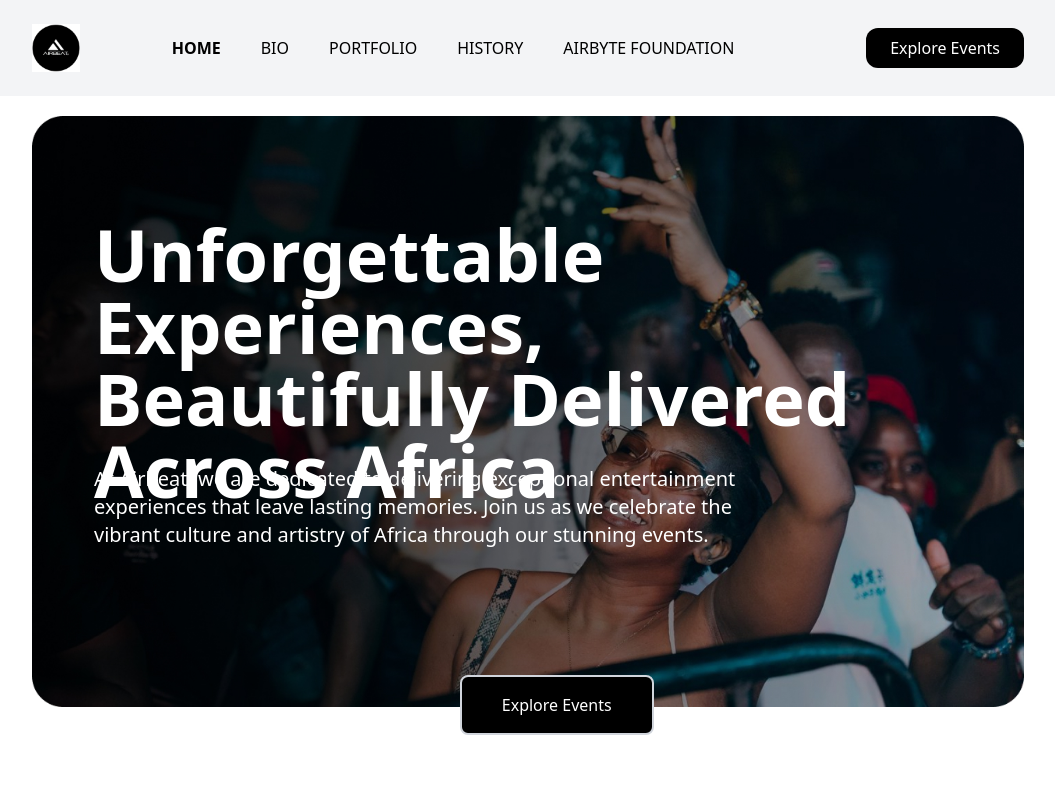
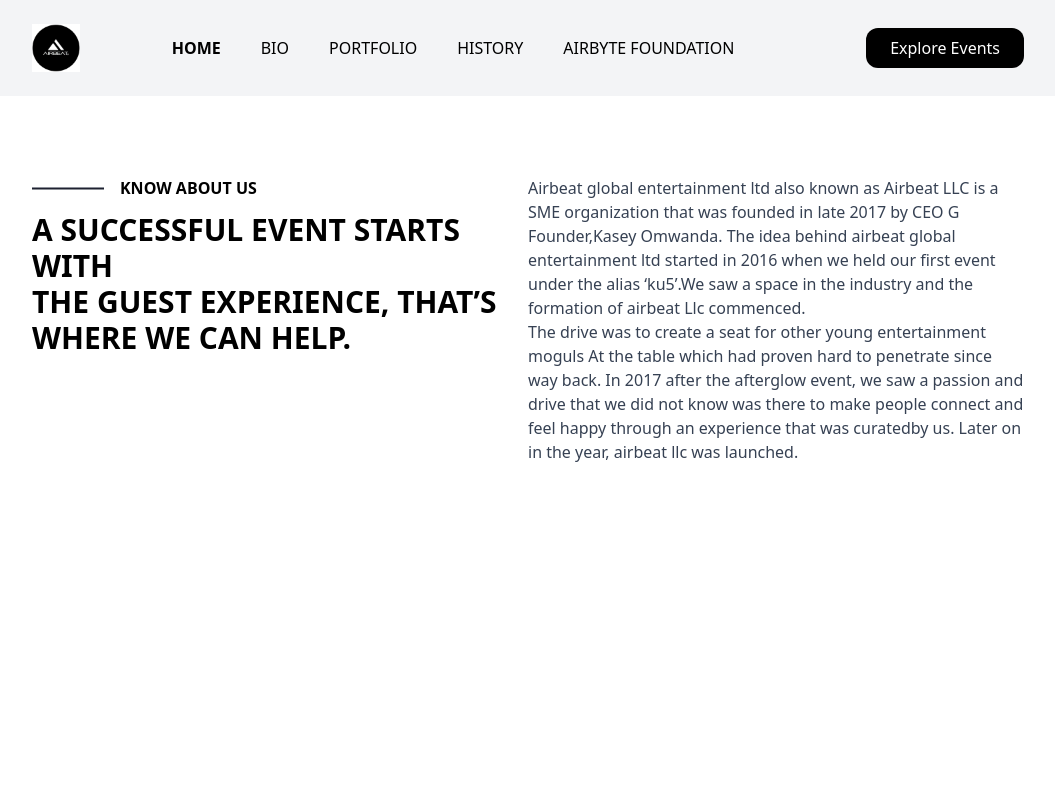
Before and after one commit to Fredenga/airbyte, a React (Vite) app: page /bio in a window 1280 px wide. Shown: the top 800 px of the page, without its empty margins (112-1167 px from the left). Built offline with nearby package versions, Linux system fonts and the light colour scheme.

Commit message:
BioTop section complete

```diff
--- a/src/App.tsx
+++ b/src/App.tsx
@@ -1,9 +1,11 @@
-import Home from "./pages/Home";
+import Bio from "./pages/Bio";
+// import Home from "./pages/Home";
 
 const App = () => {
   return (
     <div>
-      <Home />
+      {/* <Home /> */}
+      <Bio />
     </div>
   );
 };
--- /dev/null
+++ b/src/components/BioTop.tsx
@@ -0,0 +1,33 @@
+const BioTop = () => {
+  return (
+    <section className="flex flex-col md:flex-row mt-44 md:px-36">
+      <div id="left" className="w-1/2">
+        <div id="top" className="flex items-center mb-3">
+          <img src="/src/assets/line.jpg" alt="" className="h-1/2 mr-4" />
+          <span className="font-bold">KNOW ABOUT US</span>
+        </div>
+        <h1 className="uppercase text-3xl font-bold">
+          A successful event starts with <br /> the guest experience, that’s{" "}
+          <br />
+          where we can help.
+        </h1>
+      </div>
+      <div id="right" className="w-1/2">
+        <p className="font-sm text-gray-700">
+          Airbeat global entertainment ltd also known as Airbeat LLC is a SME
+          organization that was founded in late 2017 by CEO G Founder,Kasey
+          Omwanda. The idea behind airbeat global entertainment ltd started in
+          2016 when we held our first event under the alias ‘ku5’.We saw a space
+          in the industry and the formation of airbeat Llc commenced. <br /> The
+          drive was to create a seat for other young entertainment moguls At the
+          table which had proven hard to penetrate since way back. In 2017 after
+          the afterglow event, we saw a passion and drive that we did not know
+          was there to make people connect and feel happy through an experience
+          that was curatedby us. Later on in the year, airbeat llc was launched.
+        </p>
+      </div>
+    </section>
+  );
+};
+
+export default BioTop;
--- a/src/components/Footer.tsx
+++ b/src/components/Footer.tsx
@@ -1,4 +1,11 @@
 const Footer = () => {
+  function scrollToTop() {
+    window.scrollTo({
+      top: 0,
+      left: 0,
+      behavior: "smooth",
+    });
+  }
   return (
     <section className="md:px-36 mt-20 py-10 w-screen bg-black">
       <div className="w-full items-center flex justify-between">
@@ -41,7 +48,10 @@
           <h4>Certificate</h4>
         </div>
         <div className="w-2/9">
-          <div className="h-10 w-10 bg-white flex items-center justify-center rounded-full cursor-pointer">
+          <div
+            className="h-10 w-10 bg-white flex items-center justify-center rounded-full cursor-pointer"
+            onClick={scrollToTop}
+          >
             <img className="w-5 h-5 " src="/src/assets/up-arrow.png" alt="up" />
           </div>
         </div>
--- /dev/null
+++ b/src/pages/Bio.tsx
@@ -0,0 +1,17 @@
+import BioTop from "../components/BioTop";
+import Navbar from "../components/Navbar";
+
+const Bio = () => {
+  return (
+    <body>
+      <header>
+        <Navbar />
+      </header>
+      <main>
+        <BioTop />
+      </main>
+    </body>
+  );
+};
+
+export default Bio;
```
